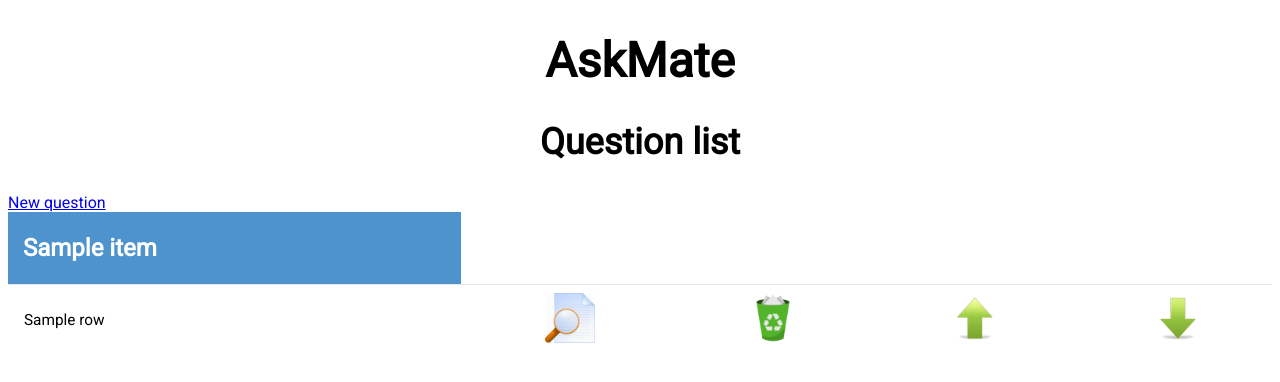
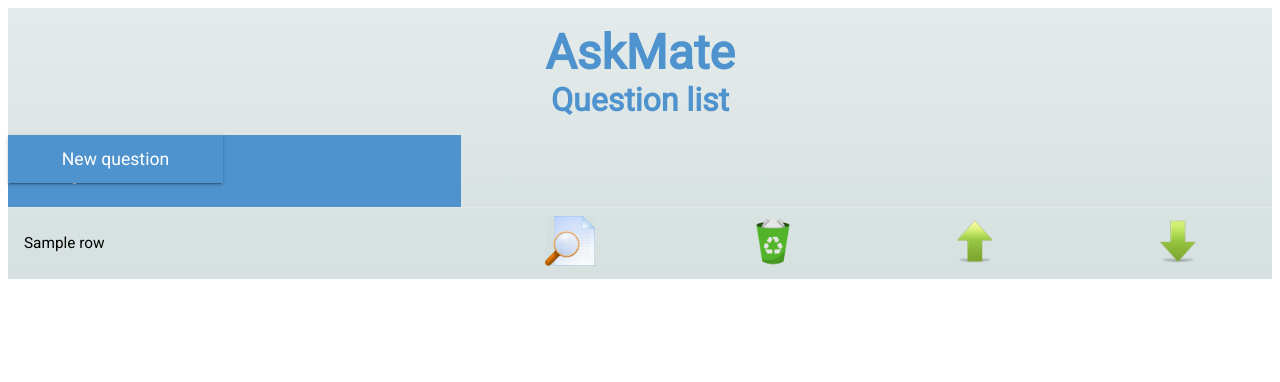
Before and after one commit to gabee1987/2nd_TW_week_StormCoders_AskMate_with_SQL, a Flask app: template templates/home.html in a window 1280 px wide. Shown: the top 382 px of the page. Run offline with Flask 2, Linux system fonts and the light colour scheme; the template is opened without the code that fills it: most values are stand-ins (such as "Sample title", 1, 10 or a date in 2020); some libraries are stand-ins or nearby versions.

Commit message:
fixing some stuff in form css and building home css

```diff
--- a/static/home_style.css
+++ b/static/home_style.css
@@ -11,10 +11,28 @@ background: linear-gradient(top, #e5ebeb, #b7cbc9);
 }
 */
 
+.home {
+    background-position: absolute;
+    padding-top: 1rem;
+    background-attachment: fixed;
+    background-image: -webkit-linear-gradient(top, #e5ebeb, #b7cbc9);
+    background-image: linear-gradient(top, #e5ebeb, #b7cbc9);
+}
 
-.table-title {
-  font-size: 1.5em;
+.table-title h1 {
+    color: #4f93ce;
+    font-size: 3rem;
+    text-align: center;
+    margin: 0 0 0em;
 }
+
+.table-title h2 {
+    color: #4f93ce;
+    font-size: 2rem;
+    text-align: center;
+    margin: 0 0 0.5em;
+}
+
 .table {
   min-width: 100%;
   border-collapse: collapse;
@@ -99,3 +117,56 @@ background: linear-gradient(top, #e5ebeb, #b7cbc9);
 .loading-animation.ng-hide {
   opacity: 0;
 }
+
+.new_q-button {
+    position: absolute;
+    background: currentColor;
+    border: 1px solid currentColor;
+    font-size: 1.1rem;
+    color: #4f93ce;
+    margin: 1em, 0em, 0em 1em;
+    padding: 0.75em 3em;
+    cursor: pointer;
+    -webkit-transition: background-color 0.28s ease, color 0.28s ease, box-shadow 0.28s ease;
+    transition: background-color 0.28s ease, color 0.28s ease, box-shadow 0.28s ease;
+    overflow: hidden;
+    box-shadow: 0 2px 2px 0 rgba(0, 0, 0, 0.14), 0 3px 1px -2px rgba(0, 0, 0, 0.2), 0 1px 5px 0 rgba(0, 0, 0, 0.12);
+}
+
+.new_q-button span {
+    color: #fff;
+    position: relative;
+    z-index: 1;
+}
+.new_q-button::before {
+    content: '';
+    position: absolute;
+    background: #071017;
+    border: 50vh solid #1d4567;
+    width: 30vh;
+    height: 30vh;
+    border-radius: 50%;
+    display: block;
+    top: 50%;
+    left: 50%;
+    z-index: 0;
+    opacity: 1;
+    -webkit-transform: translate(-50%, -50%) scale(0);
+            transform: translate(-50%, -50%) scale(0);
+}
+.new_q-button:hover {
+    color: #337ab7;
+    box-shadow: 0 6px 10px 0 rgba(0, 0, 0, 0.14), 0 1px 18px 0 rgba(0, 0, 0, 0.12), 0 3px 5px -1px rgba(0, 0, 0, 0.2);
+}
+.new_q-button:active::before, .button:focus::before {
+    -webkit-transition: opacity 0.28s ease 0.364s, -webkit-transform 1.12s ease;
+    transition: opacity 0.28s ease 0.364s, -webkit-transform 1.12s ease;
+    transition: transform 1.12s ease, opacity 0.28s ease 0.364s;
+    transition: transform 1.12s ease, opacity 0.28s ease 0.364s, -webkit-transform 1.12s ease;
+    -webkit-transform: translate(-50%, -50%) scale(1);
+            transform: translate(-50%, -50%) scale(1);
+    opacity: 0;
+}
+.new_q-button:focus {
+    outline: none;
+}
--- a/templates/home.html
+++ b/templates/home.html
@@ -6,13 +6,13 @@
         <head>
             <title>Ask Mate v1.0-Alpha</title>
         </head>
-        <div id="home">
+        <div class="home">
         <body>
             <div class="table-title">
                 <h1 align="middle">AskMate</h1>
                 <h2 align="middle">Question list</h2>
             </div>
-            <a href="/question/new">New question</a>
+            <a class="new_q-button" href="/question/new"><span>New question</span></a>
             <table id="table" class="table">
                 <tr>
                     {% for item in table_headers %}
--- a/templates/question_form.html
+++ b/templates/question_form.html
@@ -14,7 +14,7 @@
         <form action="/new_question" method="POST">
             <h1> Ask a new question! </h1>
                 <div class="form-group">
-                    <input type="text" required="required"/>
+                    <input type="text" minlength="10" required="required"/>
                     <label class="control-label" for="input">Write a question title...</label><i class="bar"></i>
                 </div>
                 <div class="form-group">
```
Also changed, not shown: static/new_form_style.css (+22 -9 lines).
